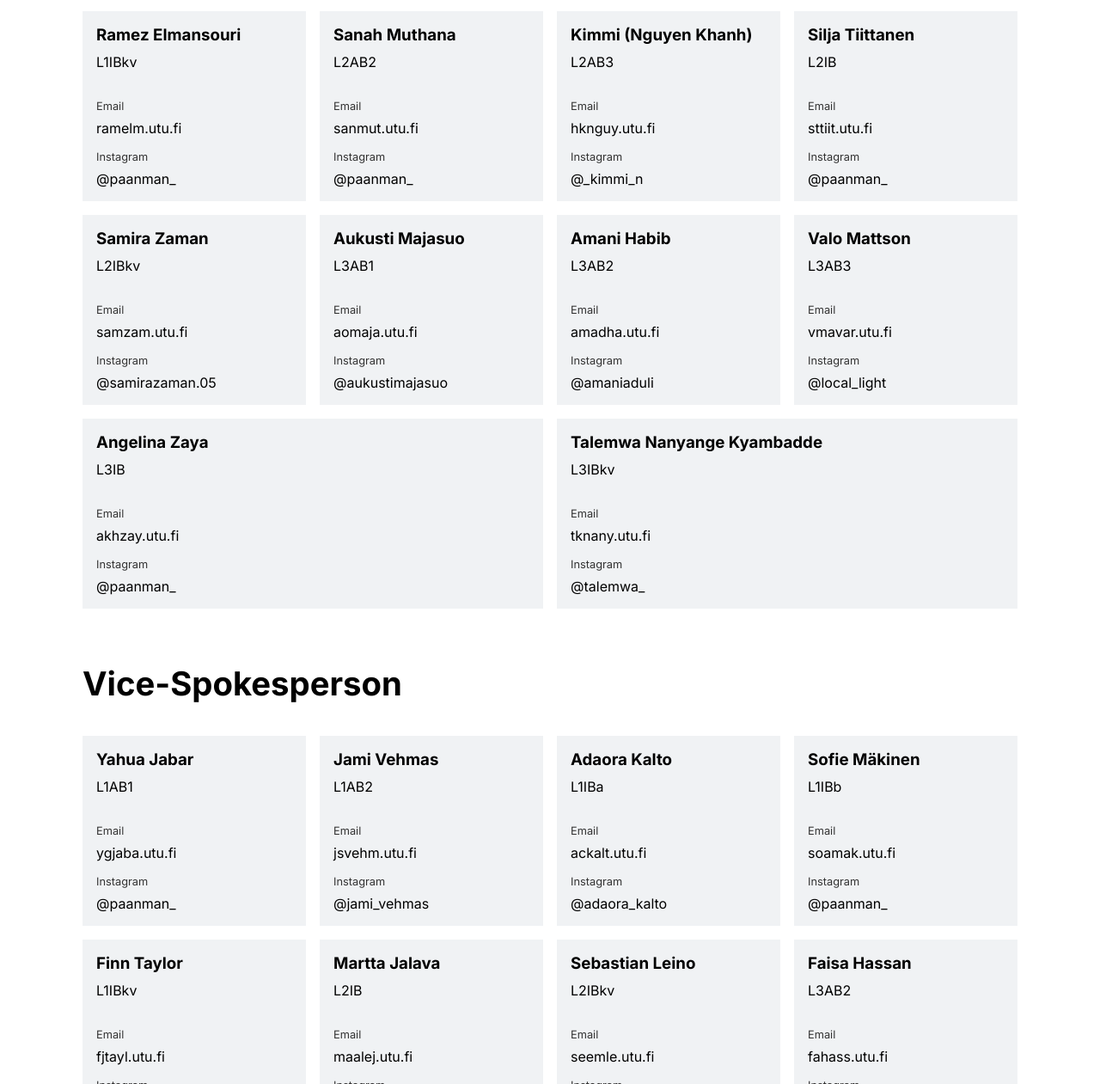
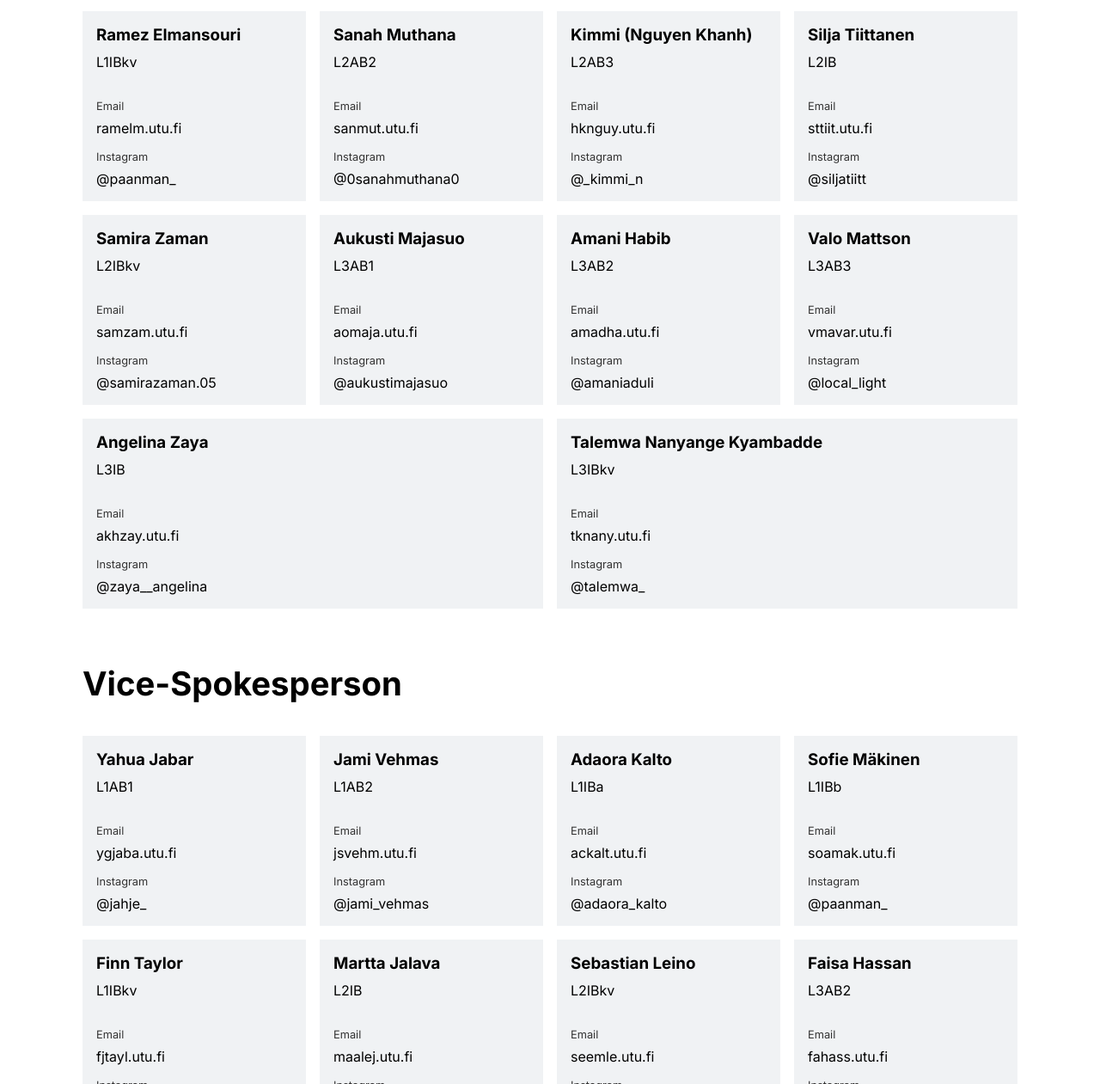
Before and after one commit to RixenLama/tnk-stuco-website, a plain HTML site: page member.html in a window 1280 px wide. Shown: the part 580-1841 px from the top of the page at 86% size. Drawn offline with Linux system fonts and the light colour scheme.

Commit message:
More instagram emails

```diff
--- a/member.html
+++ b/member.html
@@ -188,9 +188,9 @@
                 <div class="member-card__link">
                   <span>Instagram</span>
                   <a
-                    href="https://www.instagram.com/paanman_/?hl=en"
+                    href="https://www.instagram.com/0sanahmuthana0/?hl=en%22"
                     target="_blank"
-                    >@paanman_</a
+                    >@0sanahmuthana0</a
                   >
                 </div>
               </div>
@@ -228,9 +228,9 @@
                 <div class="member-card__link">
                   <span>Instagram</span>
                   <a
-                    href="https://www.instagram.com/paanman_/?hl=en"
+                    href=https://www.instagram.com/siljatiitt/?hl=en"
                     target="_blank"
-                    >@paanman_</a
+                    >@siljatiitt</a
                   >
                 </div>
               </div>
@@ -328,9 +328,9 @@
                 <div class="member-card__link">
                   <span>Instagram</span>
                   <a
-                    href="https://www.instagram.com/paanman_/?hl=en"
+                    href="https://www.instagram.com/zaya__angelina/?hl=en"
                     target="_blank"
-                    >@paanman_</a
+                    >@zaya__angelina</a
                   >
                 </div>
               </div>
@@ -374,10 +374,8 @@
                 </div>
                 <div class="member-card__link">
                   <span>Instagram</span>
-                  <a
-                    href="https://www.instagram.com/paanman_/?hl=en"
-                    target="_blank"
-                    >@paanman_</a
+                  <a href="https://www.instagram.com/jahje_/" target="_blank"
+                    >@jahje_</a
                   >
                 </div>
               </div>
```
